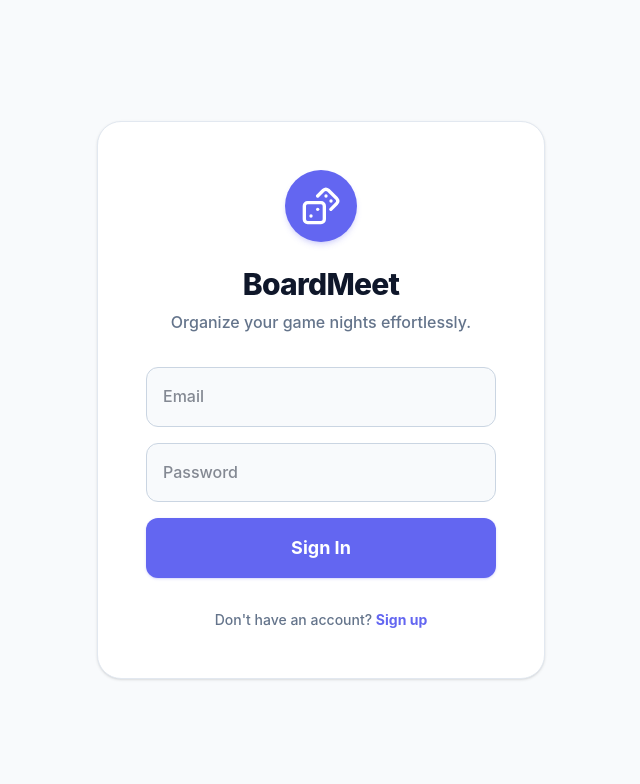
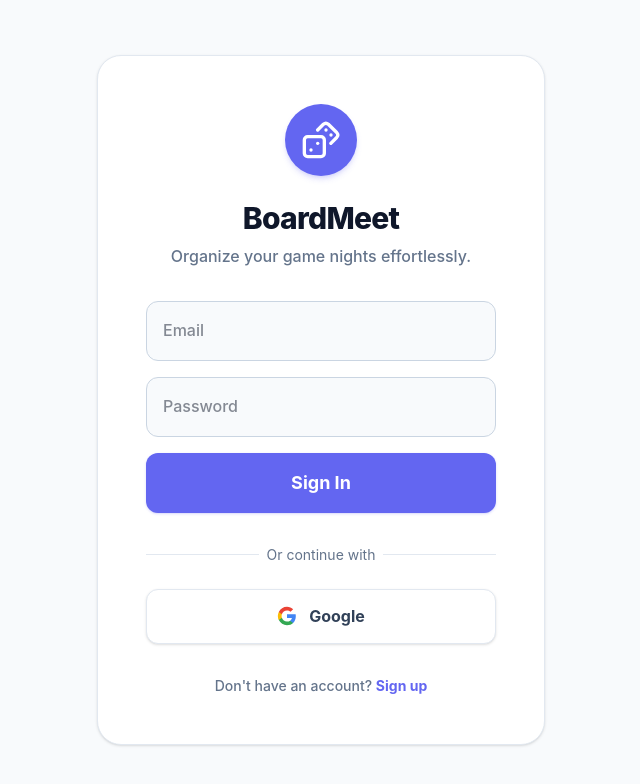
Before and after one commit to rkamlage/boardmeet, a React (Vite) app: page / in a window 1280 px wide. Shown: the top 784 px of the page, without its empty margins (319-959 px from the left). Built offline with nearby package versions, Linux system fonts and the light colour scheme; no server answers; the database is empty.

Commit message:
GoogleLogin

```diff
--- a/src/context/StoreContext.jsx
+++ b/src/context/StoreContext.jsx
@@ -53,6 +53,16 @@
     const { data, error } = await supabase.auth.signUp({ email, password });
     if (error) throw error;
     return data;
+  };
+
+  const loginWithGoogle = async () => {
+    const { error } = await supabase.auth.signInWithOAuth({
+      provider: 'google',
+      options: {
+        redirectTo: window.location.origin
+      }
+    });
+    if (error) throw error;
   };
 
   const logout = async () => {
@@ -383,6 +393,7 @@
     currentUser,
     authLoading,
     login,
+    loginWithGoogle,
     signup,
     logout,
     groups,
--- a/src/pages/Login.jsx
+++ b/src/pages/Login.jsx
@@ -3,7 +3,7 @@
 import { Dices } from 'lucide-react';
 
 export default function Login() {
-  const { login, signup } = useStore();
+  const { login, signup, loginWithGoogle } = useStore();
   const [email, setEmail] = useState('');
   const [password, setPassword] = useState('');
   const [isLogin, setIsLogin] = useState(true);
@@ -66,6 +66,38 @@
           </button>
         </form>
 
+        <div className="relative mt-8 mb-6">
+          <div className="absolute inset-0 flex items-center">
+            <div className="w-full border-t border-slate-200"></div>
+          </div>
+          <div className="relative flex justify-center text-sm">
+            <span className="px-2 bg-card text-muted">Or continue with</span>
+          </div>
+        </div>
+
+        <button
+          onClick={async () => {
+            try {
+              setLoading(true);
+              await loginWithGoogle();
+            } catch (err) {
+              setError(err.message);
+              setLoading(false);
+            }
+          }}
+          disabled={loading}
+          className="w-full bg-white border border-slate-200 text-slate-700 font-bold py-3.5 px-4 rounded-xl shadow-sm hover:bg-slate-50 transition-all flex justify-center items-center gap-3"
+        >
+          <svg viewBox="0 0 24 24" width="20" height="20" xmlns="http://www.w3.org/2000/svg">
+            <path d="M22.56 12.25c0-.78-.07-1.53-.2-2.25H12v4.26h5.92c-.26 1.37-1.04 2.53-2.21 3.31v2.77h3.57c2.08-1.92 3.28-4.74 3.28-8.09z" fill="#4285F4"/>
+            <path d="M12 23c2.97 0 5.46-.98 7.28-2.66l-3.57-2.77c-.98.66-2.23 1.06-3.71 1.06-2.86 0-5.29-1.93-6.16-4.53H2.18v2.84C3.99 20.53 7.7 23 12 23z" fill="#34A853"/>
+            <path d="M5.84 14.09c-.22-.66-.35-1.36-.35-2.09s.13-1.43.35-2.09V7.07H2.18C1.43 8.55 1 10.22 1 12s.43 3.45 1.18 4.93l2.85-2.22.81-.62z" fill="#FBBC05"/>
+            <path d="M12 5.38c1.62 0 3.06.56 4.21 1.64l3.15-3.15C17.45 2.09 14.97 1 12 1 7.7 1 3.99 3.47 2.18 7.07l3.66 2.84c.87-2.6 3.3-4.53 6.16-4.53z" fill="#EA4335"/>
+            <path d="M1 1h22v22H1z" fill="none"/>
+          </svg>
+          Google
+        </button>
+
         <p className="mt-8 text-muted text-sm font-medium">
           {isLogin ? "Don't have an account? " : "Already have an account? "}
           <button
```
